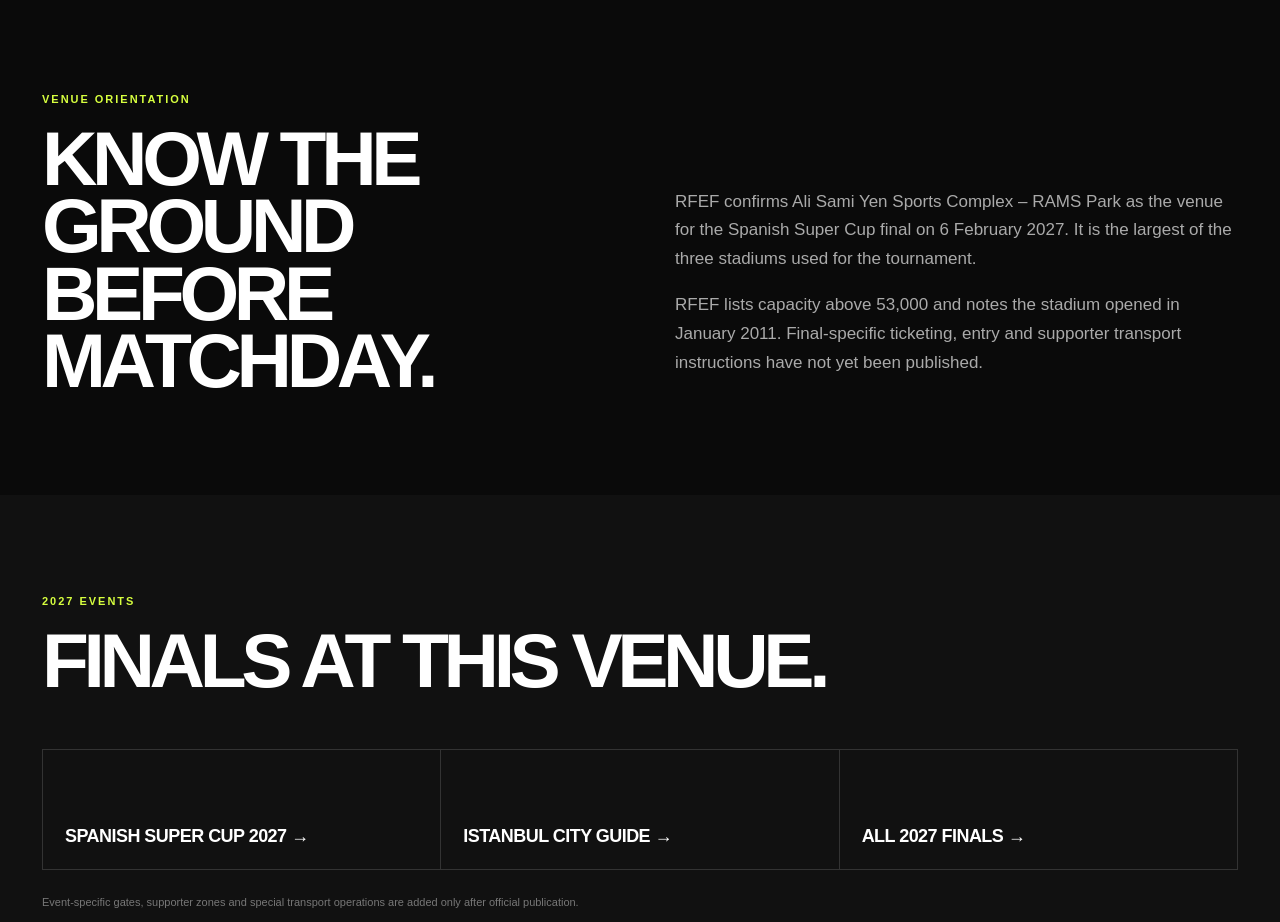
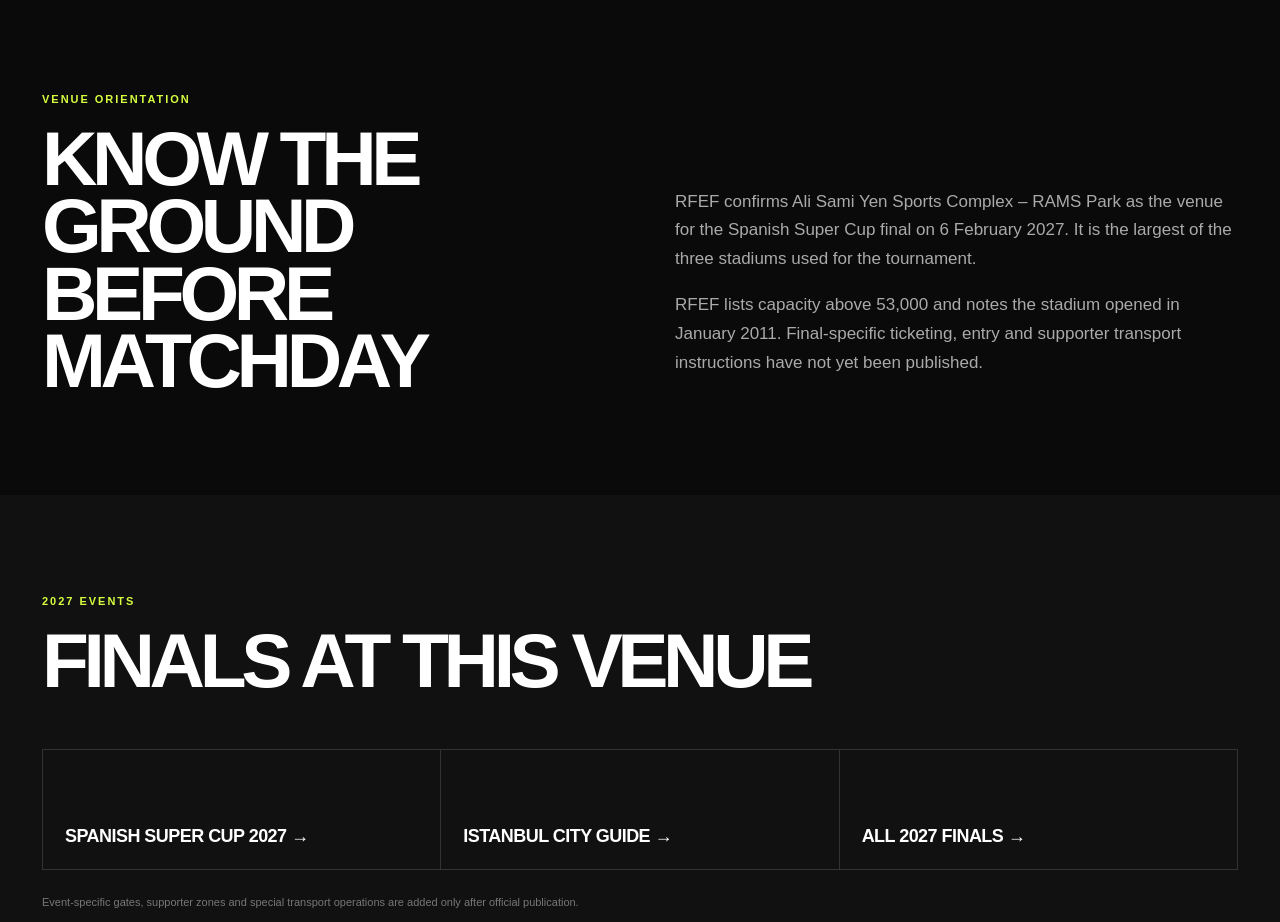
Before and after one commit to istanbulhighlights34-star/finalistanbul, a Next.js app: page /stadiums/rams-park in a window 1280 px wide. Shown: the part 1680-2602 px from the top of the page. Built offline with nearby package versions, Linux system fonts and the light colour scheme.

Commit message:
Remove periods from visible headings

```diff
--- a/app/_components/VenueGuide.tsx
+++ b/app/_components/VenueGuide.tsx
@@ -85,14 +85,14 @@ export default function VenueGuide({
       <section className="detail-section">
         <div className="detail-title">
           <p className="kicker">VENUE ORIENTATION</p>
-          <h2>KNOW THE GROUND BEFORE MATCHDAY.</h2>
+          <h2>KNOW THE GROUND BEFORE MATCHDAY</h2>
         </div>
         <div className="prose-column">{paragraphs.map(p=><p key={p}>{p}</p>)}</div>
       </section>
 
       <section className="planning-section">
         <p className="kicker">2027 EVENTS</p>
-        <h2>FINALS AT THIS VENUE.</h2>
+        <h2>FINALS AT THIS VENUE</h2>
         <div className="planning-grid">
           {eventLinks.map(e=><Link href={e.href} key={e.href}><span>{e.label} →</span></Link>)}
           <Link href={cityHref}><span>{city} city guide →</span></Link>
```
